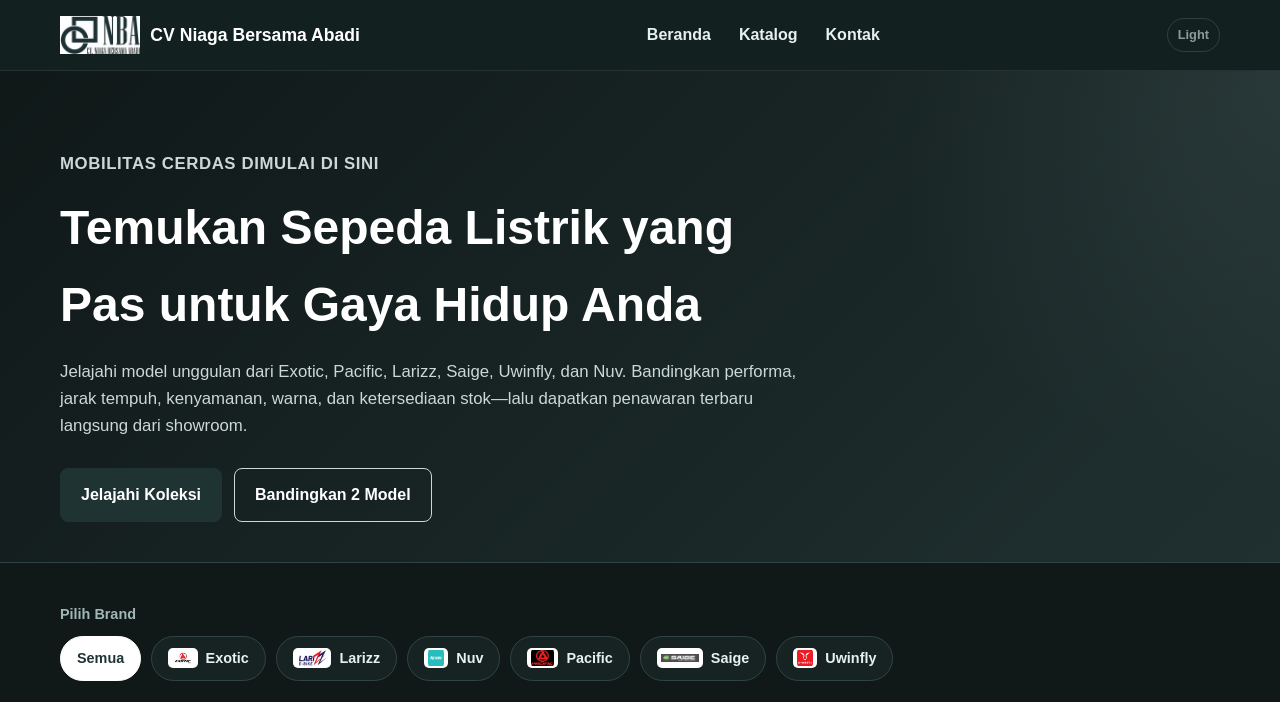
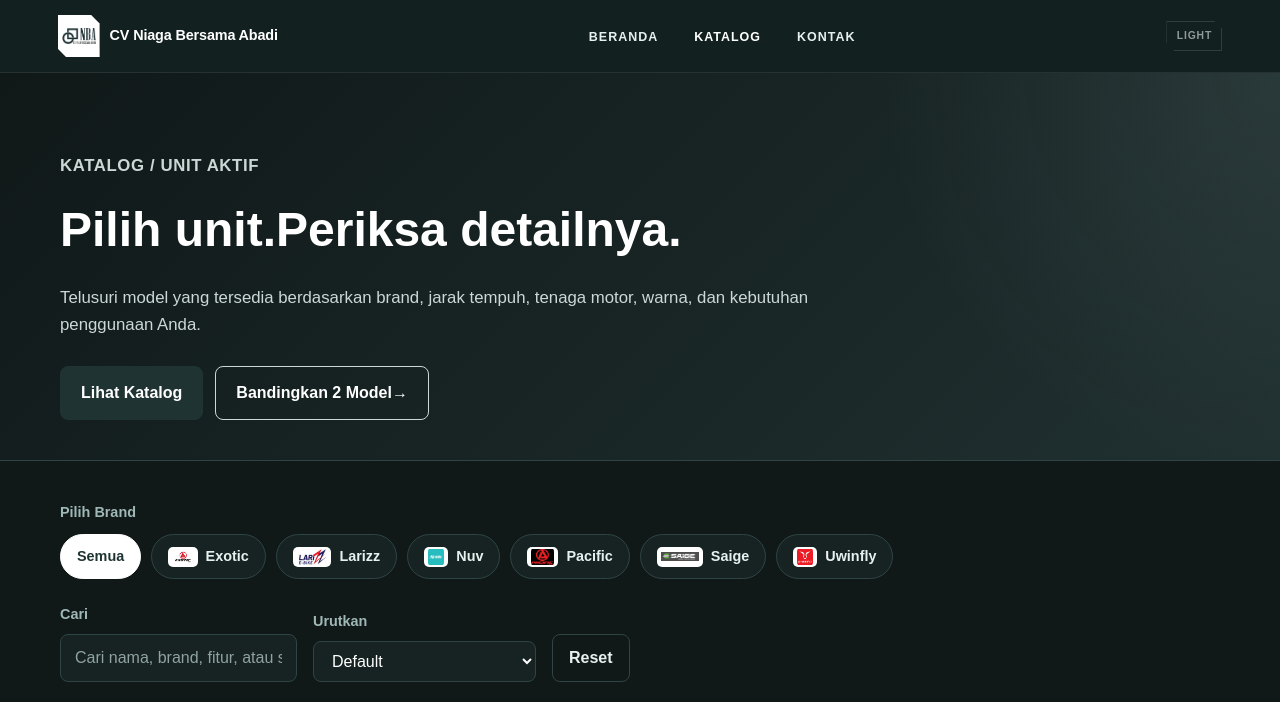
Before and after one commit to jason1511/bike-store-website, a plain HTML site: page bikes.html in a window 1280 px wide. Shown: the top 702 px of the page. Drawn offline with Linux system fonts and the light colour scheme; no server answers.

Commit message:
Apply redesigned catalogue structure

```diff
--- a/bikes.html
+++ b/bikes.html
@@ -28,9 +28,10 @@
 
   <link rel="stylesheet" href="css/global.css" />
   <link rel="stylesheet" href="css/bikes.css" />
+  <link rel="stylesheet" href="css/public-shell.css" />
 </head>
 
-<body>
+<body class="catalogue-page public-page">
   <header>
     <nav class="navbar">
       <a href="/" class="logo">
@@ -40,7 +41,7 @@
 
       <ul class="nav-links">
         <li><a href="/">Beranda</a></li>
-        <li><a href="/bikes">Katalog</a></li>
+        <li><a href="/bikes" aria-current="page">Katalog</a></li>
         <li><a href="/contact">Kontak</a></li>
       </ul>
 
@@ -53,19 +54,23 @@
   <main>
     <section class="page-hero">
       <div class="page-hero-content">
-        <p class="section-tag">Mobilitas Cerdas Dimulai di Sini</p>
-        <h1>Temukan Sepeda Listrik yang Pas untuk Gaya Hidup Anda</h1>
-        <p>
-          Jelajahi model unggulan dari Exotic, Pacific, Larizz, Saige, Uwinfly,
-          dan Nuv. Bandingkan performa, jarak tempuh, kenyamanan, warna, dan
-          ketersediaan stok—lalu dapatkan penawaran terbaru langsung dari showroom.
-        </p>
+        <div class="catalogue-hero-title">
+          <p class="section-tag">Katalog / Unit Aktif</p>
+          <h1>Pilih unit.<span>Periksa detailnya.</span></h1>
+        </div>
 
-        <div class="page-hero-actions">
-          <a class="btn-primary" href="#bikeCatalogue">Jelajahi Koleksi</a>
-          <button type="button" class="btn-secondary" id="openCompareModal">
-            Bandingkan 2 Model
-          </button>
+        <div class="catalogue-hero-intro">
+          <p>
+            Telusuri model yang tersedia berdasarkan brand, jarak tempuh,
+            tenaga motor, warna, dan kebutuhan penggunaan Anda.
+          </p>
+
+          <div class="page-hero-actions">
+            <a class="btn-primary" href="#bikeCatalogue">Lihat Katalog</a>
+            <button type="button" class="btn-secondary" id="openCompareModal">
+              Bandingkan 2 Model <span aria-hidden="true">→</span>
+            </button>
+          </div>
         </div>
       </div>
     </section>
```
